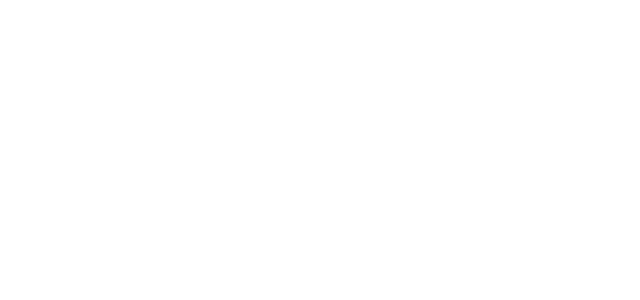
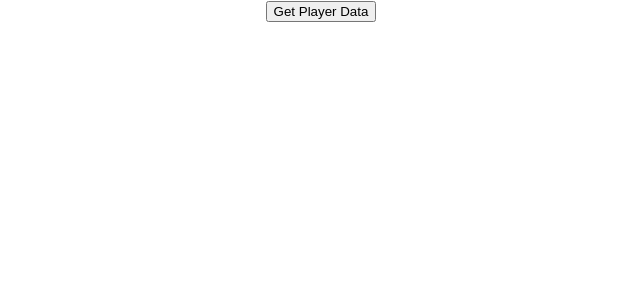
Before and after one commit to nikhil149/PracticeProjects, a React (Create React App) app in the folder client/: page /admin/getPlayer in a window 1280 px wide. Before the commit this address had no page. Shown: the top 300 px of the page, without its empty margins (319-959 px from the left). Built offline with nearby package versions, Linux system fonts and the light colour scheme.

Commit message:
Fetching radom two players added

```diff
--- a/client/src/App.js
+++ b/client/src/App.js
@@ -1,12 +1,14 @@
 import "./App.css";
 import AddCricketData from "./components/AddCricketData";
 import { Routes, Route } from "react-router-dom";
+import GetPlayerData from "./components/GetPlayerData/GetPlayerData";
 
 function App() {
   return (
     <div className="App">
       <Routes>
         <Route path="/admin/addPlayer" element={<AddCricketData />} />
+        <Route path="/admin/getPlayer" element={<GetPlayerData />} />
       </Routes>
     </div>
   );
--- /dev/null
+++ b/client/src/components/GetPlayerData/GetPlayerData.js
@@ -0,0 +1,19 @@
+import axios from "axios";
+import React from "react";
+
+const GetPlayerData = () => {
+  const fetchPlayer = () => {
+    axios
+      .get("http://localhost:4000/admin/get-player")
+      .then((res) => console.log(res));
+  };
+  return (
+    <div>
+      <button type="button" onClick={fetchPlayer}>
+        Get Player Data
+      </button>
+    </div>
+  );
+};
+
+export default GetPlayerData;
```
Also changed, not shown: 2 other files (tests, documents, lock files or other folders).
